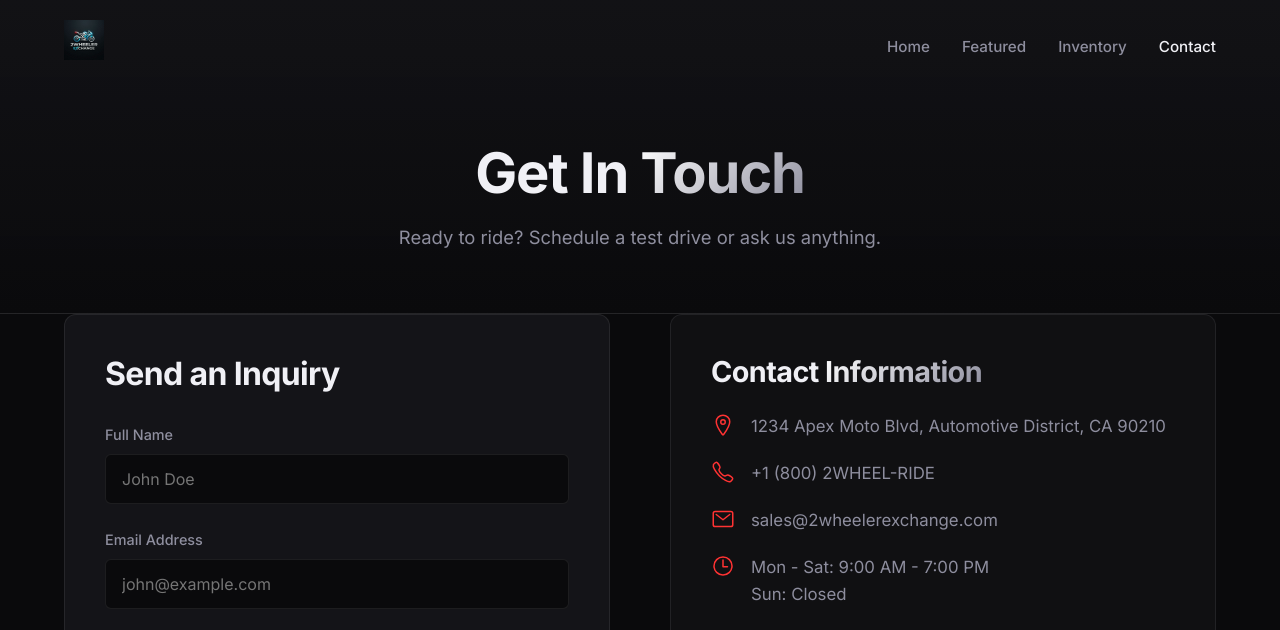
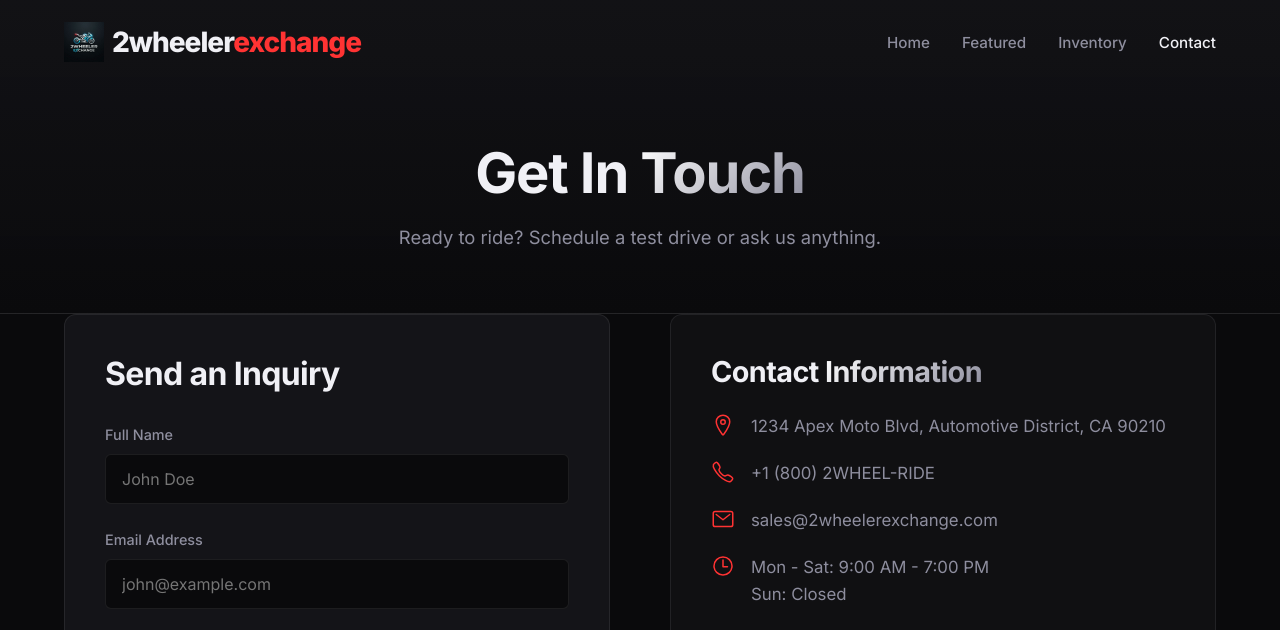
Before and after one commit to nihalbhatia10/second-hand-bike, a plain HTML site: page contact.html in a window 1280 px wide. Shown: the top 630 px of the page. Drawn offline with nearby package versions, Linux system fonts and the light colour scheme.

Commit message:
Add brand text next to logo in navbar

```diff
--- a/contact.html
+++ b/contact.html
@@ -15,8 +15,9 @@
     <!-- Navigation -->
     <nav class="navbar" id="navbar">
         <div class="container nav-content">
-            <a href="index.html" class="logo">
+            <a href="index.html" class="logo" style="display: flex; align-items: center; gap: 8px;">
                 <img src="images/logo.png" alt="2wheelerexchange Logo" height="40">
+                <span>2wheeler<span class="logo-red">exchange</span></span>
             </a>
 
             <ul class="nav-links">
```
Also changed, not shown: index.html (+2 -1 lines), inventory.html (+2 -1 lines).
